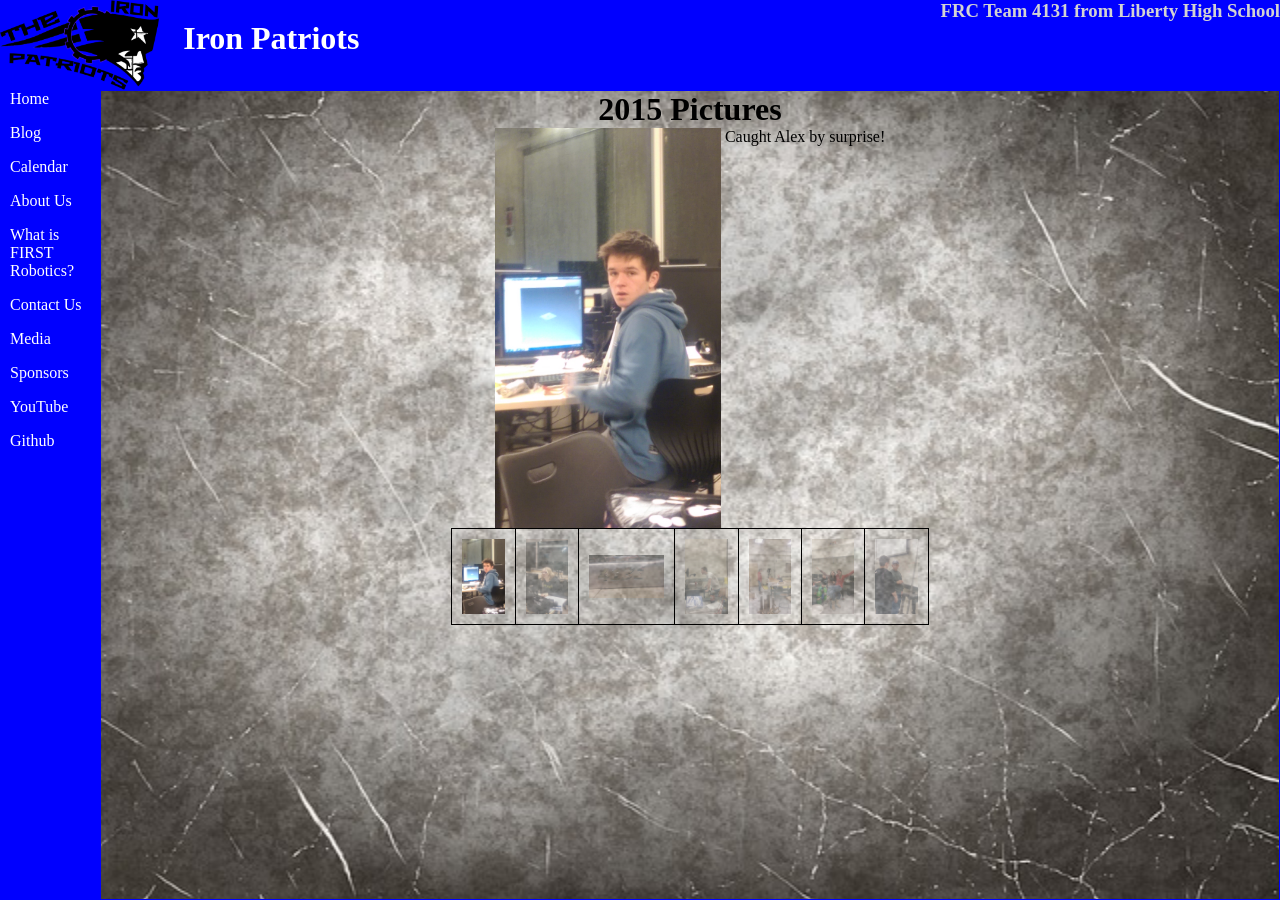
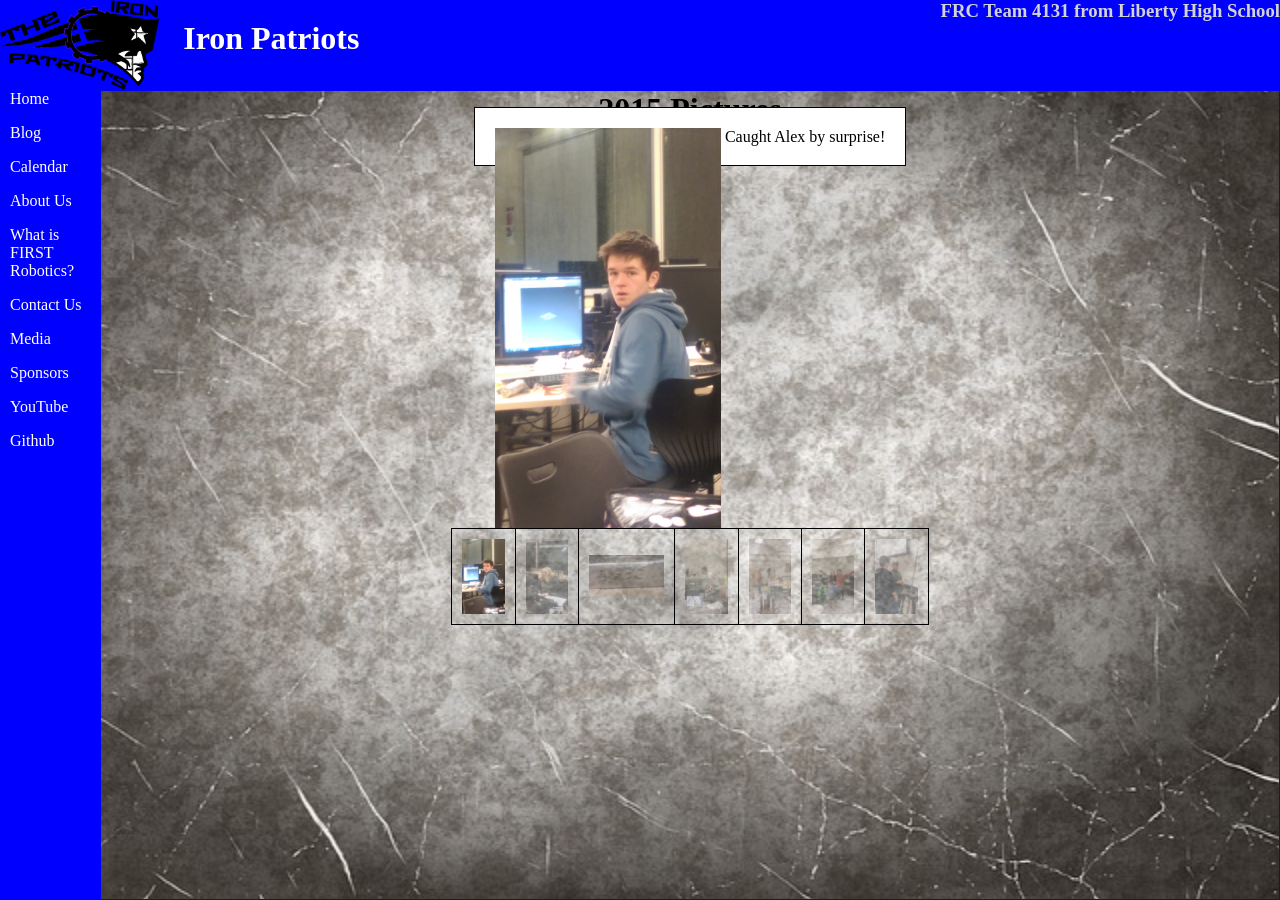
Before and after one commit to katiebugmoon/FRC4131.github.io, a Jekyll site: the page built from media/2015/pictures/index.html, in a window 1280 px wide. Built offline with Jekyll 4.4.1, drawn with Linux system fonts in a browser that asks for light colours; nearby versions of some CDN libraries.

Commit message:
Border and background for image and caption wrapper

```diff
--- a/media/2015/pictures/index.html
+++ b/media/2015/pictures/index.html
@@ -7,5 +7,5 @@ script: pics2015
 <div id="main-wrapper">
 	<img id="main"/>
 	<p id="caption"></p>
-</div>
+</div><br/>
 <table id="link-table"></table><!--This will be populated by JavaScript with all of the images to show.-->
--- a/res/pics2015.css
+++ b/res/pics2015.css
@@ -2,15 +2,15 @@
   height: 400px;
   vertical-align: top;
 }
-#main-wrapper *{
-	display: inline;
+#main-wrapper{
+  display: inline;
+  background-color: white;
+  border: 1px solid black;
+  padding: 20px;
 }
-#link-table{
-  border-collapse: collapse;
-}
-#link-table td{
-  border: 1px solid black;
-}
+#main-wrapper *{display: inline;}
+#link-table{border-collapse: collapse;}
+#link-table td{border: 1px solid black;}
 #link-table img{
   max-width: 75px;
   max-height: 75px;
```
